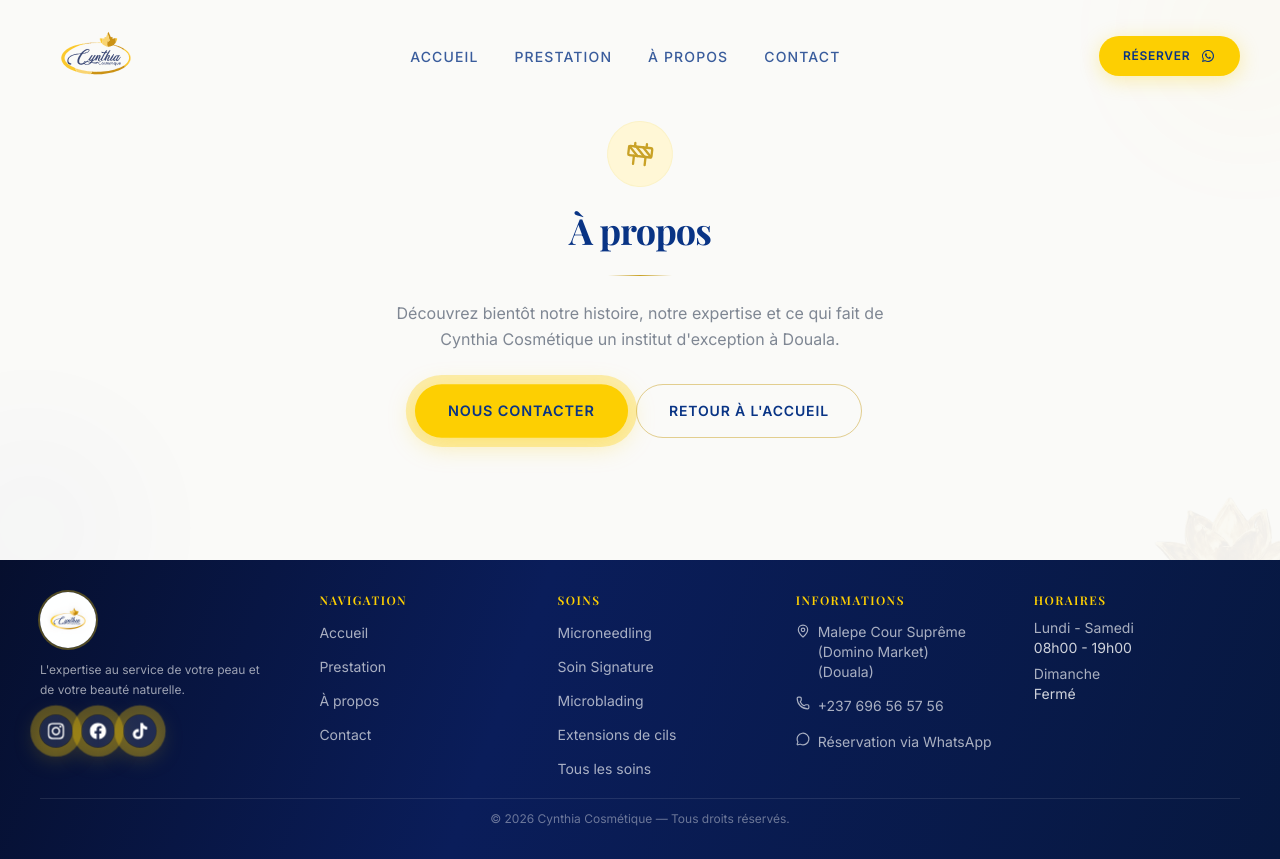
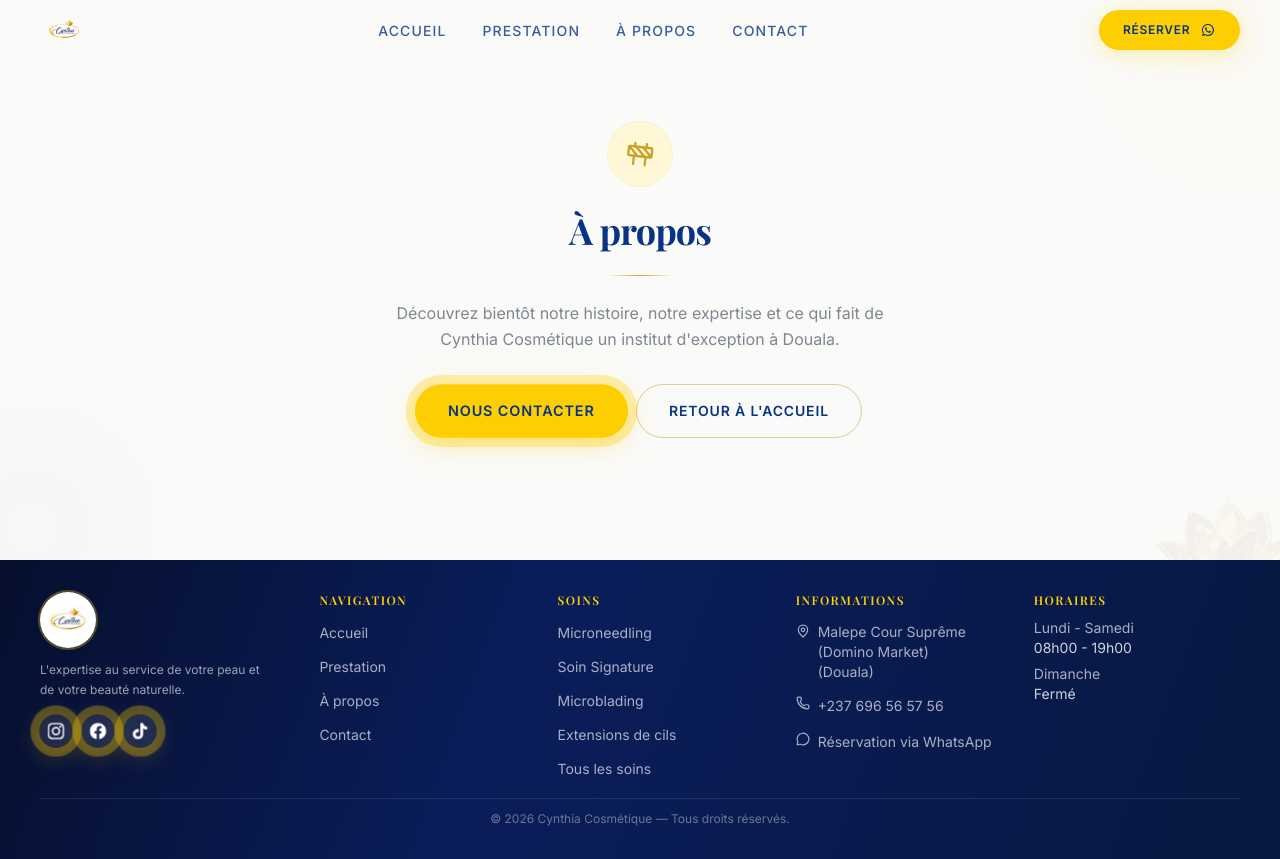
Before and after one commit to kenryalonzo/com.cythia.dev, a Next.js app: page /a-propos in a window 1280 px wide. Built offline with nearby package versions, Linux system fonts and the light colour scheme.

Commit message:
Refactor code structure for improved readability and maintainability

```diff
--- a/app/layout.tsx
+++ b/app/layout.tsx
@@ -77,10 +77,19 @@
 	},
 	icons: {
 		icon: [
-			{ url: "/icon-192.png", sizes: "192x192", type: "image/png" },
-			{ url: "/icon-512.png", sizes: "512x512", type: "image/png" },
+			{
+				url: "/assets/logo-cynthia.png",
+				sizes: "2048x2048",
+				type: "image/png",
+			},
 		],
-		apple: [{ url: "/apple-icon.png", sizes: "180x180", type: "image/png" }],
+		apple: [
+			{
+				url: "/assets/logo-cynthia.png",
+				sizes: "2048x2048",
+				type: "image/png",
+			},
+		],
 	},
 	other: {
 		"geo.region": "CM-LT",
--- a/app/manifest.ts
+++ b/app/manifest.ts
@@ -10,17 +10,12 @@
 		display: "standalone",
 		background_color: "#fafaf8",
 		theme_color: "#093485",
-		icons: [
-			{
-				src: "/icon-192.png",
-				sizes: "192x192",
-				type: "image/png",
-			},
-			{
-				src: "/icon-512.png",
-				sizes: "512x512",
-				type: "image/png",
-			},
-		],
+	icons: [
+		{
+			src: "/assets/logo-cynthia.png",
+			sizes: "2048x2048",
+			type: "image/png",
+		},
+	],
 	};
 }
--- a/components/Navbar.tsx
+++ b/components/Navbar.tsx
@@ -41,21 +41,19 @@
 					: "border-b border-transparent bg-transparent",
 			)}
 		>
-			<nav className="container-luxe flex h-24 items-center justify-between gap-4 sm:h-28">
+			<nav className="container-luxe flex items-center justify-between gap-4 py-1 sm:py-1.5">
 				{/* Logo */}
 				<a
 					href="#accueil"
 					className="relative z-10 flex shrink-0 items-center"
 					aria-label="Cynthia Cosmétique — accueil"
 				>
-					{/* NOTE: logo text is royal+gold; we tint via CSS on white version if needed.
-              Using the provided PNG as-is. */}
 					<img
 						src="/cynthia-logo.svg"
 						alt="Cynthia Cosmétique"
-						width={72}
-						height={72}
-						className="h-24 w-24 sm:h-28 sm:w-28"
+						width={56}
+						height={56}
+						className="h-10 w-10 sm:h-12 sm:w-12"
 					/>
 				</a>
 
```
Also changed, not shown: 1 other file (tests, documents, lock files or other folders).
